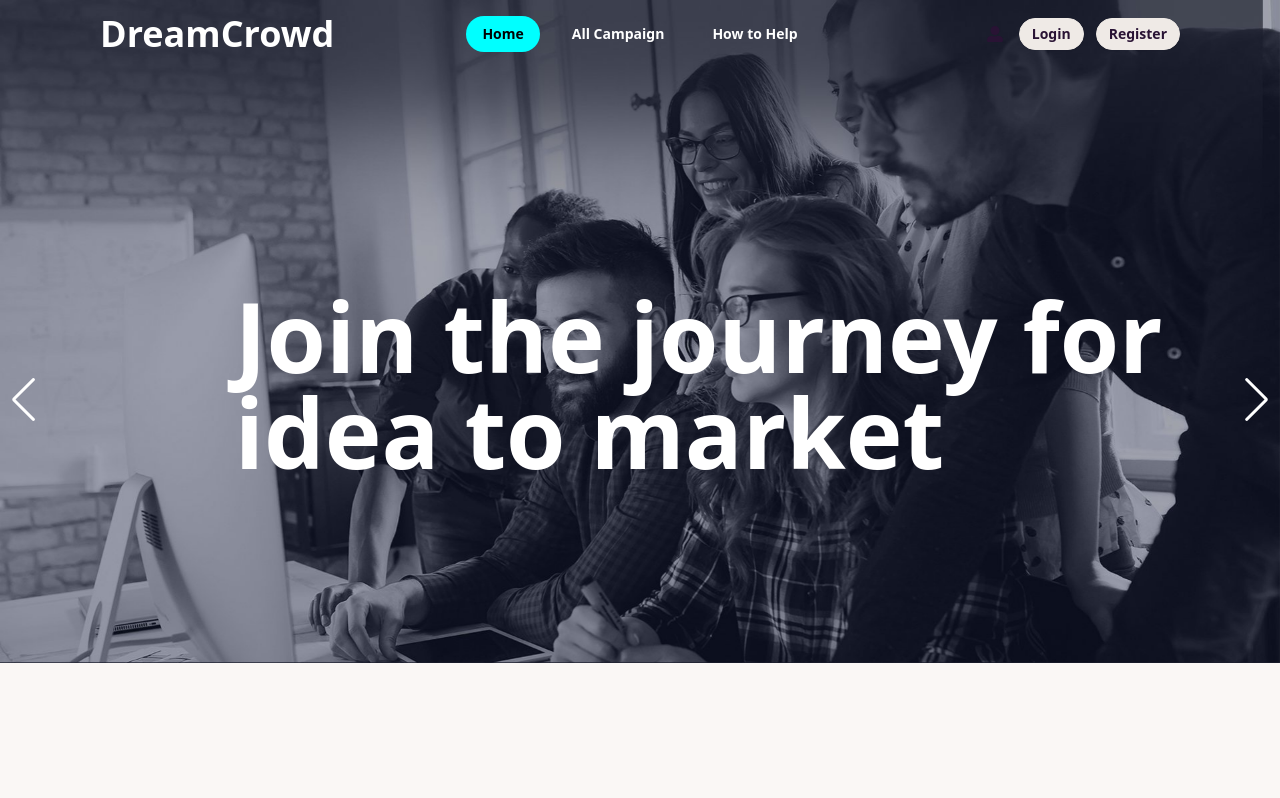
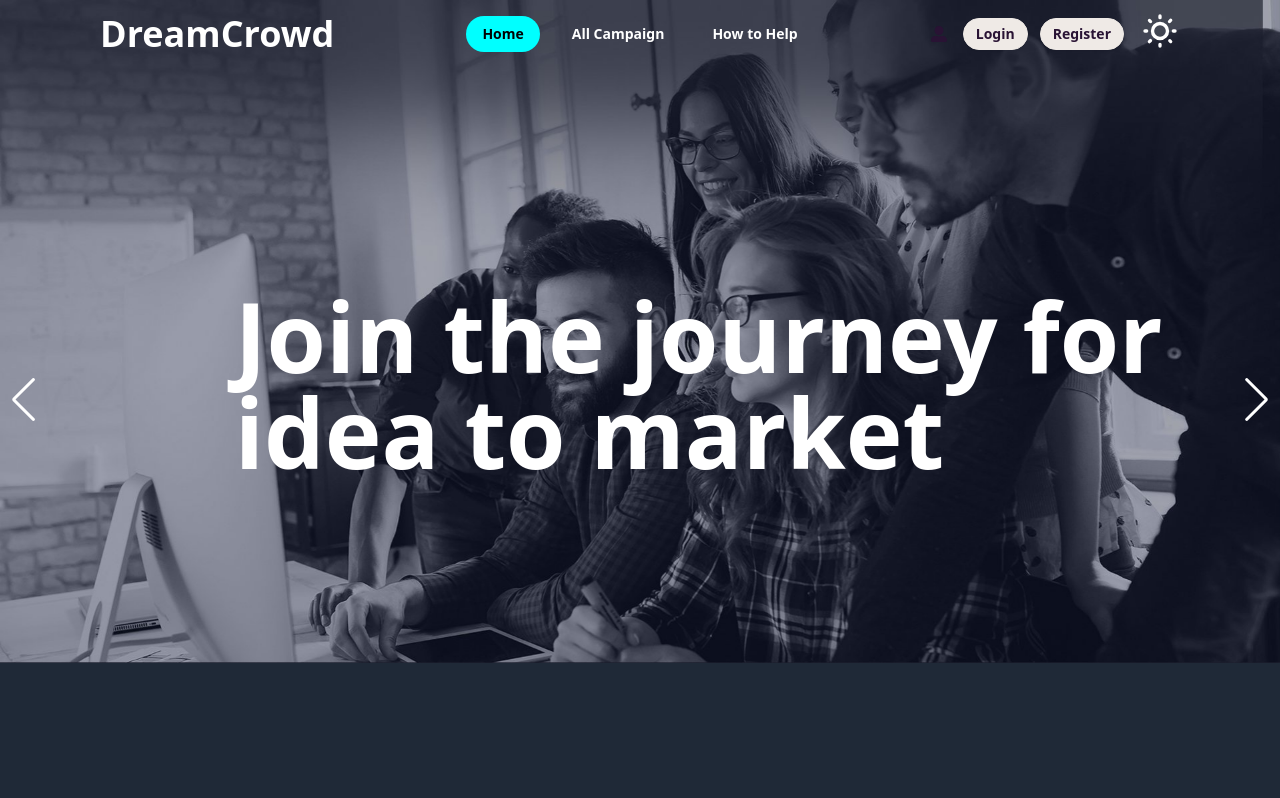
Before and after one commit to md-neloy/B10A10, a React (Vite) app: page / in a window 1280 px wide. Shown: the top 798 px of the page. Built offline with nearby package versions, Linux system fonts and the light colour scheme; no server answers.

Commit message:
all campaign sort btn added and doing it's functionality

```diff
--- a/src/ContexApi/ContextProvider.jsx
+++ b/src/ContexApi/ContextProvider.jsx
@@ -23,6 +23,8 @@
   const [user, setuser] = useState(null);
   // loading
   const [loading, setLoading] = useState(true);
+  // dark theme togol
+  const [togol, setTogol] = useState(true);
 
   // login user
   const loginUser = (email, pass) => {
@@ -68,6 +70,8 @@
     formData,
     user,
     loading,
+    togol,
+    setTogol,
     setLoading,
     setuser,
     setFormData,
--- a/src/component/AllCampaign/AllCampaign.jsx
+++ b/src/component/AllCampaign/AllCampaign.jsx
@@ -1,17 +1,68 @@
-import { useEffect } from "react";
+import { useEffect, useState } from "react";
 
 const AllCampaign = () => {
+  const [campaigns, setCampaigns] = useState([]);
   useEffect(() => {
     async function getData() {
       const result = await fetch(`http://localhost:5000/getcampaign`);
       const data = await result.json();
-      console.log(data);
+      setCampaigns(data);
     }
     getData();
   }, []);
+  const handleSeeMore = () => {};
+  const handleSort = () => {
+    const sortedData = campaigns.sort((a, b) => a.minDonation - b.minDonation);
+    setCampaigns(sortedData);
+  };
   return (
     <div>
-      <h3>All Campaign</h3>
+      <div className="container mx-auto p-6">
+        <h1 className="text-3xl font-bold mb-6 text-center">All Campaigns</h1>
+        <div className="flex justify-end ">
+          <button className="btn btn-primary my-2" onClick={handleSort}>
+            sort
+          </button>
+        </div>
+        <div className="overflow-x-auto">
+          <table className="table w-full border border-gray-300">
+            <thead>
+              <tr className="bg-gray-100">
+                <th className="py-3 px-4 text-left">#</th>
+                <th className="py-3 px-4 text-left">Title</th>
+                <th className="py-3 px-4 text-left">Organizer</th>
+                <th className="py-3 px-4 text-left">Minimum Donation</th>
+                <th className="py-3 px-4 text-left">Dead Line</th>
+                <th className="py-3 px-4 text-center">Actions</th>
+              </tr>
+            </thead>
+            <tbody>
+              {campaigns.map((campaign, index) => (
+                <tr key={campaign._id} className="hover:bg-gray-50">
+                  <td className="py-3 px-4">{index + 1}</td>
+                  <td className="py-3 px-4">{campaign?.title}</td>
+                  <td className="py-3 px-4">{campaign?.userName}</td>
+                  <td className="py-3 px-4">{campaign?.minDonation}</td>
+                  <td className="py-3 px-4">{campaign?.deadline}</td>
+                  <td className="py-3 px-4 text-center">
+                    <button
+                      className="btn btn-sm btn-secondary"
+                      onClick={() => handleSeeMore(campaign.id)}
+                    >
+                      See More
+                    </button>
+                  </td>
+                </tr>
+              ))}
+            </tbody>
+          </table>
+          {campaigns.length === 0 && (
+            <p className="text-center mt-4 text-gray-500">
+              No campaigns found.
+            </p>
+          )}
+        </div>
+      </div>
     </div>
   );
 };
--- a/src/component/Home/Home.jsx
+++ b/src/component/Home/Home.jsx
@@ -1,11 +1,14 @@
+import { useContext } from "react";
 import Banner from "../Banner/Banner";
 import HowItWorks from "../HowItWork/HowItWorks";
 import ImpactfullCauses from "../ImpactFullCause/ImapctfullCauses";
 import RunningCampaign from "../RunningCampaign/RunningCampaign";
+import { Context } from "../../ContexApi/ContextProvider";
 
 const Home = () => {
+  const { togol } = useContext(Context);
   return (
-    <div>
+    <div style={{ background: togol ? "#1F2937" : "white" }}>
       <Banner />
       <RunningCampaign />
       <HowItWorks />
--- a/src/component/Navbar/Navbar.jsx
+++ b/src/component/Navbar/Navbar.jsx
@@ -6,7 +6,7 @@
 import "react-tooltip/dist/react-tooltip.css";
 
 const Navbar = () => {
-  const { user, logout } = useContext(Context);
+  const { user, logout, togol, setTogol } = useContext(Context);
   const currentLocation = useLocation();
   console.log(currentLocation.pathname);
   const link = (
@@ -116,6 +116,13 @@
     </>
   );
 
+  // handle change
+
+  const handleChange = (e) => {
+    console.log(e.target.checked);
+    setTogol(!togol);
+  };
+
   return (
     <div className="">
       <Tooltip id="my-tooltip" className="z-40" />
@@ -200,6 +207,34 @@
               </>
             )}
           </div>
+          {currentLocation.pathname === "/" && (
+            <div>
+              <label className="swap swap-rotate w-fit">
+                {/* this hidden checkbox controls the state */}
+                <input type="checkbox" onChange={handleChange} />
+
+                {/* sun icon */}
+                <svg
+                  className="swap-off h-10 w-10 fill-current"
+                  style={{ color: togol ? "white" : "yellow" }}
+                  xmlns="http://www.w3.org/2000/svg"
+                  viewBox="0 0 24 24"
+                >
+                  <path d="M5.64,17l-.71.71a1,1,0,0,0,0,1.41,1,1,0,0,0,1.41,0l.71-.71A1,1,0,0,0,5.64,17ZM5,12a1,1,0,0,0-1-1H3a1,1,0,0,0,0,2H4A1,1,0,0,0,5,12Zm7-7a1,1,0,0,0,1-1V3a1,1,0,0,0-2,0V4A1,1,0,0,0,12,5ZM5.64,7.05a1,1,0,0,0,.7.29,1,1,0,0,0,.71-.29,1,1,0,0,0,0-1.41l-.71-.71A1,1,0,0,0,4.93,6.34Zm12,.29a1,1,0,0,0,.7-.29l.71-.71a1,1,0,1,0-1.41-1.41L17,5.64a1,1,0,0,0,0,1.41A1,1,0,0,0,17.66,7.34ZM21,11H20a1,1,0,0,0,0,2h1a1,1,0,0,0,0-2Zm-9,8a1,1,0,0,0-1,1v1a1,1,0,0,0,2,0V20A1,1,0,0,0,12,19ZM18.36,17A1,1,0,0,0,17,18.36l.71.71a1,1,0,0,0,1.41,0,1,1,0,0,0,0-1.41ZM12,6.5A5.5,5.5,0,1,0,17.5,12,5.51,5.51,0,0,0,12,6.5Zm0,9A3.5,3.5,0,1,1,15.5,12,3.5,3.5,0,0,1,12,15.5Z" />
+                </svg>
+
+                {/* moon icon */}
+                <svg
+                  className="swap-on h-10 w-10 fill-current"
+                  style={{ color: togol ? "white" : "yellow" }}
+                  xmlns="http://www.w3.org/2000/svg"
+                  viewBox="0 0 24 24"
+                >
+                  <path d="M21.64,13a1,1,0,0,0-1.05-.14,8.05,8.05,0,0,1-3.37.73A8.15,8.15,0,0,1,9.08,5.49a8.59,8.59,0,0,1,.25-2A1,1,0,0,0,8,2.36,10.14,10.14,0,1,0,22,14.05,1,1,0,0,0,21.64,13Zm-9.5,6.69A8.14,8.14,0,0,1,7.08,5.22v.27A10.15,10.15,0,0,0,17.22,15.63a9.79,9.79,0,0,0,2.1-.22A8.11,8.11,0,0,1,12.14,19.73Z" />
+                </svg>
+              </label>
+            </div>
+          )}
         </div>
       </div>
     </div>
```
